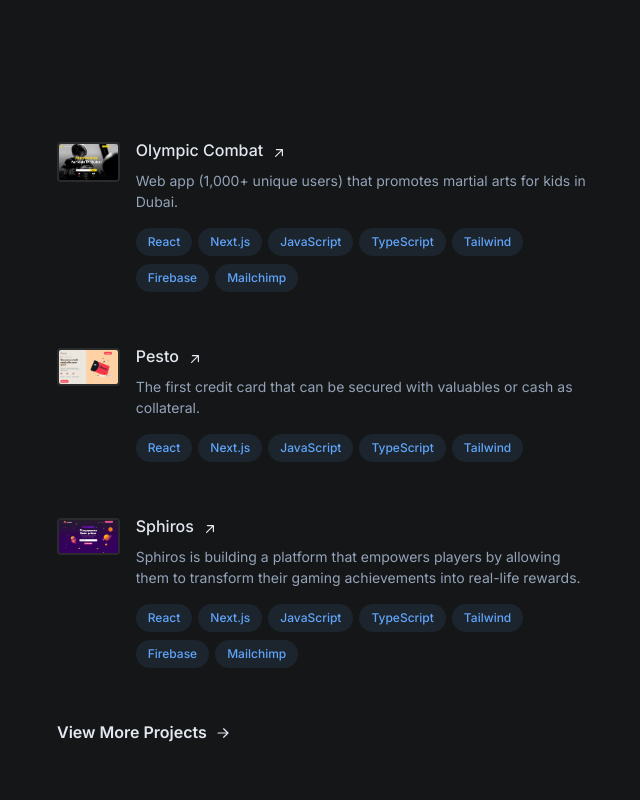
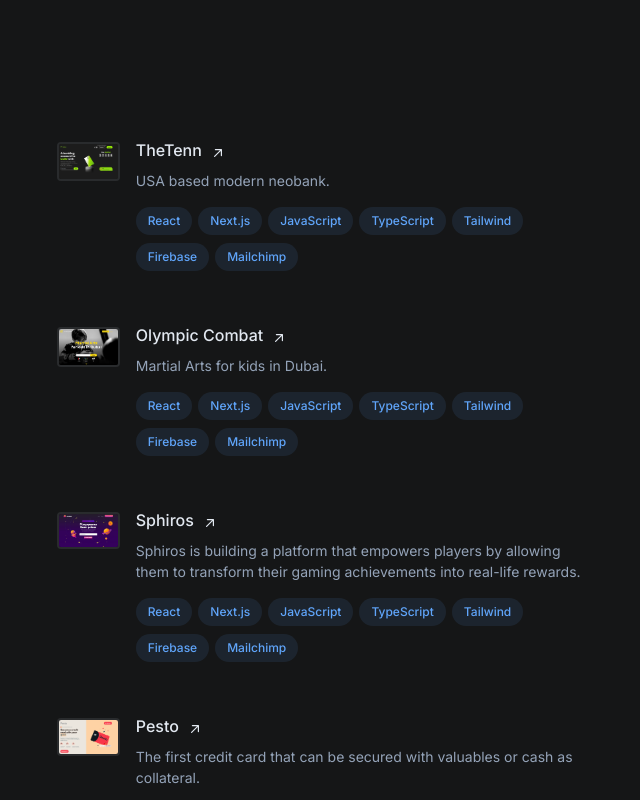
Before and after one commit to Bohdan08/v3, a Next.js app: page / in a window 1280 px wide. Shown: the part 1200-2000 px from the top of the page, without its empty margins (593-1233 px from the left). Built offline with nearby package versions, Linux system fonts and the light colour scheme.

Commit message:
feat: added more projects

```diff
--- a/src/app/projects.tsx
+++ b/src/app/projects.tsx
@@ -2,28 +2,43 @@
 import React from "react";
 
 const PROJECTS_LIST = [
-  // {
-  //   title: "TheTenn",
-  //   link: "https://www.thetenn.com",
-  //   description: `Web app (20,000+ unique users)
-  //                 that promotes a new financial system in the USA.`,
+  {
+    title: "TheTenn",
+    link: "https://www.thetenn.com",
+    description: `USA based modern neobank.`,
 
-  //   imgLink: "/thetenn.webp",
-  //   technologies: [
-  //     "React",
-  //     "Next.js",
-  //     "JavaScript",
-  //     "TypeScript",
-  //     "Tailwind",
-  //     "Firebase",
-  //     "Mailchimp",
-  //   ],
-  // },
+    imgLink: "/thetenn.webp",
+    technologies: [
+      "React",
+      "Next.js",
+      "JavaScript",
+      "TypeScript",
+      "Tailwind",
+      "Firebase",
+      "Mailchimp",
+    ],
+  },
   {
     title: "Olympic Combat",
     link: "https://www.olympiccombat.io",
-    description: `Web app (1,000+ unique users) that promotes martial arts for kids in Dubai.`,
+    description: `Martial Arts for kids in Dubai.`,
     imgLink: "/olympicCombat.webp",
+    technologies: [
+      "React",
+      "Next.js",
+      "JavaScript",
+      "TypeScript",
+      "Tailwind",
+      "Firebase",
+      "Mailchimp",
+    ],
+  },
+  {
+    title: "Sphiros",
+    link: "https://www.sphiros.com",
+    description: `Sphiros is building a platform that empowers players
+              by allowing them to transform their gaming achievements into real-life rewards.`,
+    imgLink: "/sphiros.webp",
     technologies: [
       "React",
       "Next.js",
@@ -40,22 +55,6 @@
     description: `The first credit card that can be secured with valuables or cash as collateral.`,
     imgLink: "/pesto.png",
     technologies: ["React", "Next.js", "JavaScript", "TypeScript", "Tailwind"],
-  },
-  {
-    title: "Sphiros",
-    link: "https://www.sphiros.com",
-    description: `Sphiros is building a platform that empowers players
-              by allowing them to transform their gaming achievements into real-life rewards.`,
-    imgLink: "/sphiros.webp",
-    technologies: [
-      "React",
-      "Next.js",
-      "JavaScript",
-      "TypeScript",
-      "Tailwind",
-      "Firebase",
-      "Mailchimp",
-    ],
   },
   // {
   //   title: "ProEmailer",
```
